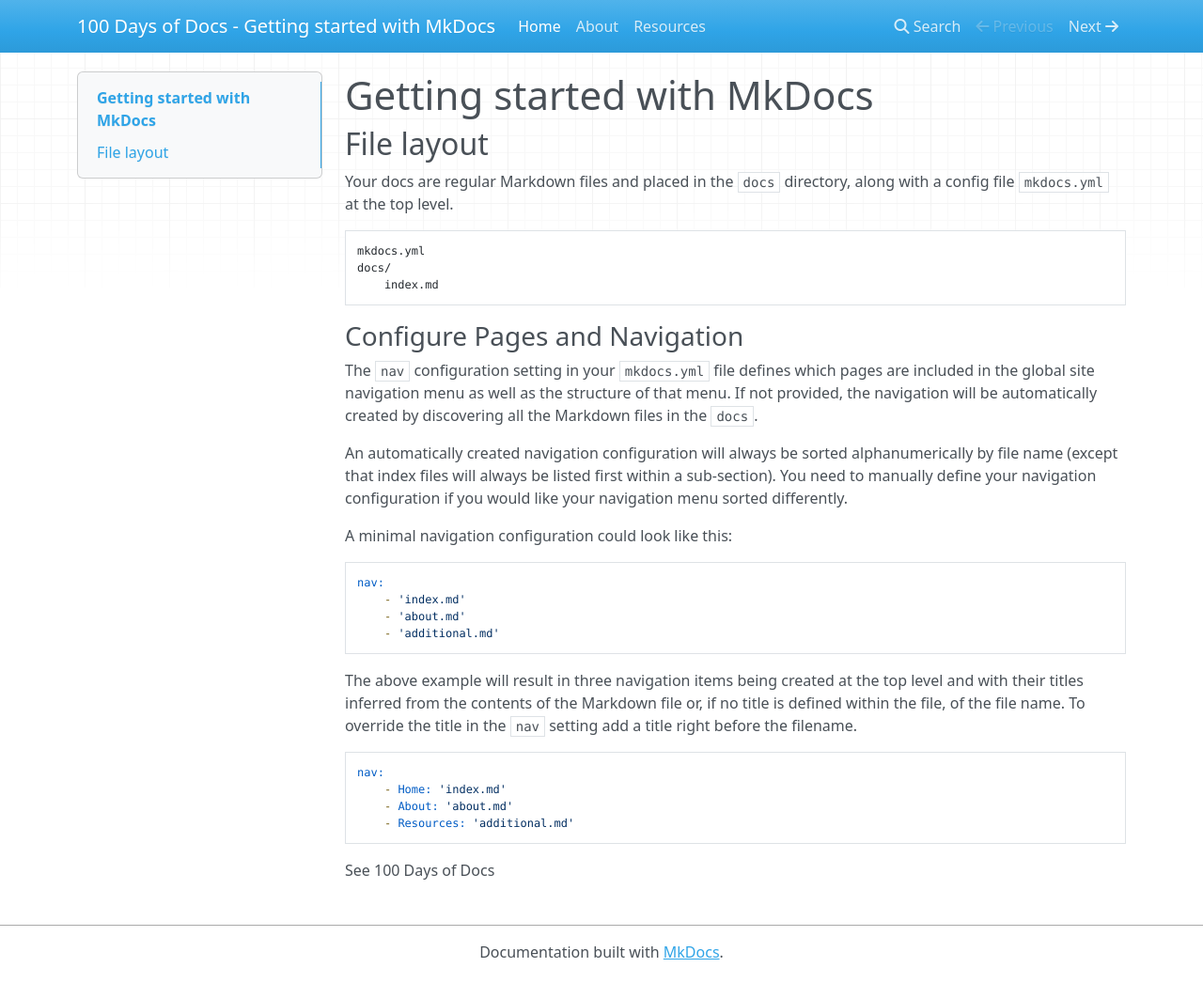
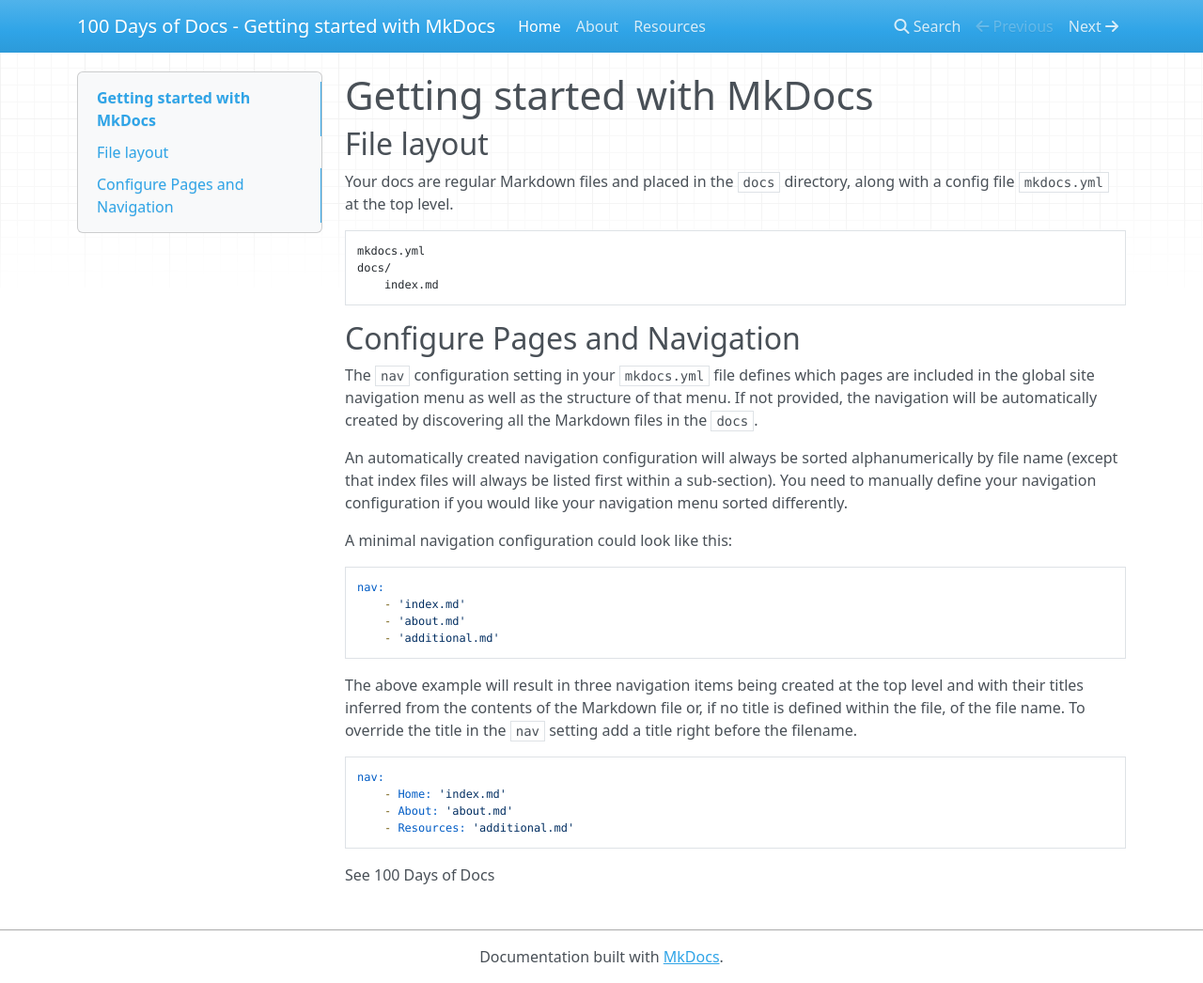
Before and after one commit to 100daysofdocs/mkdocs-getting-started, an MkDocs documentation site: the page built from docs/index.md, in a window 1280 px wide and 1046 px high. Shown: the whole window at 94% size. Built offline with MkDocs 1.6.1, drawn with Linux system fonts in a browser that asks for light colours; nearby versions of some CDN libraries.

Commit message:
Update index.md

````diff
--- a/docs/index.md
+++ b/docs/index.md
@@ -14,7 +14,7 @@ docs/
 ```
 
 
-### Configure Pages and Navigation
+## Configure Pages and Navigation
 
 The `nav` configuration setting in your `mkdocs.yml` file defines which pages are included in the global site navigation menu as well as the structure of that menu.
 If not provided, the navigation will be automatically created by discovering all the Markdown files in the `docs`.
````
